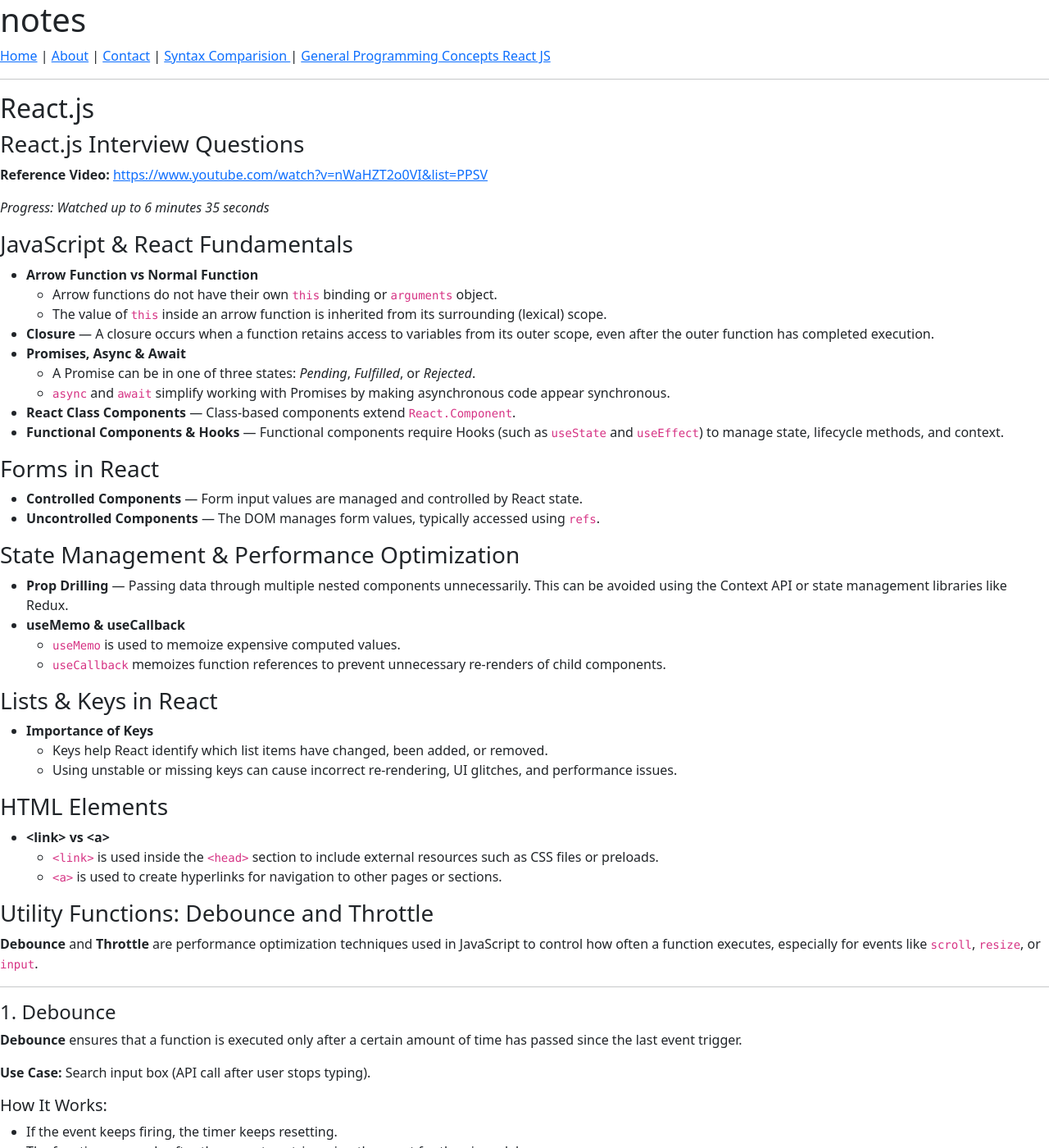
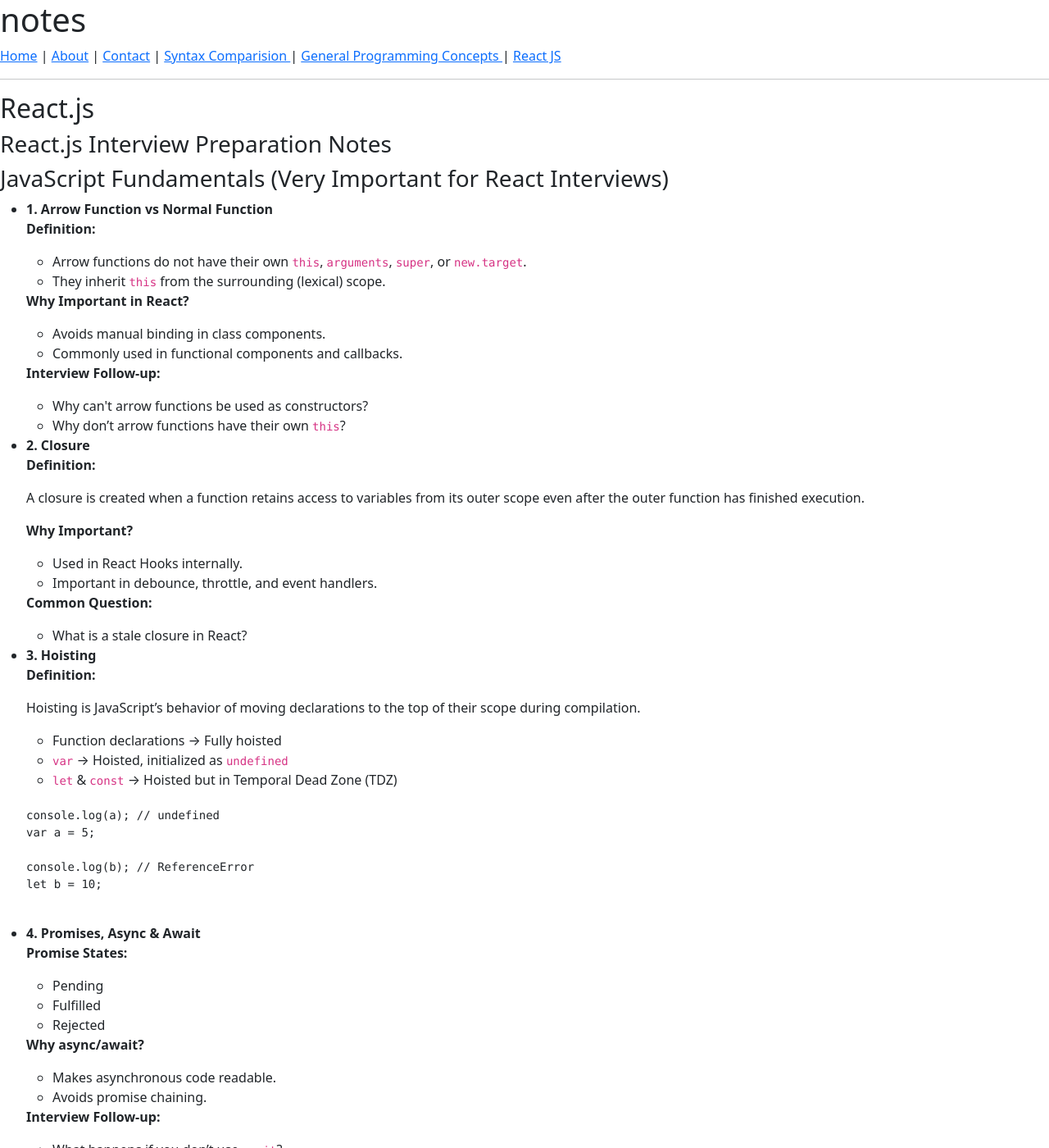
Before and after one commit to harmeet773/notes, a Jekyll site: the page built from reactjs.html, in a window 1280 px wide and 1400 px high. Shown: the whole window at 82% size. Built offline with Jekyll 4.4.1, drawn with Linux system fonts in a browser that asks for light colours; some of the changed text lies outside the part shown.

Commit message:
added more content

```diff
--- a/_layouts/default.html
+++ b/_layouts/default.html
@@ -14,7 +14,7 @@
       <a href="{{ '/about.html' | relative_url }}">About</a> |
       <a href="{{ '/contact.html' | relative_url }}">Contact</a> |
       <a href="{{ '/comparitiveStudyOfLanguages.html' | relative_url }}" > Syntax Comparision  </a> |
-      <a href="{{ '/GeneralProgrammingConcepts.html' | relative_url }}" > General Programming Concepts </a>
+      <a href="{{ '/GeneralProgrammingConcepts.html' | relative_url }}" > General Programming Concepts </a> |
       <a href="{{ '/reactjs.html' | relative_url }}" > React JS </a>
 
     </nav>
--- a/reactjs.html
+++ b/reactjs.html
@@ -5,235 +5,251 @@
 
 <h2>React.js</h2>
 
-<h3>React.js Interview Questions</h3>
+<h3>React.js Interview Preparation Notes</h3>
 
 <div>
-  <p>
-    <strong>Reference Video:</strong>
-    <a href="https://www.youtube.com/watch?v=nWaHZT2o0VI&list=PPSV" target="_blank" rel="noopener">
-      https://www.youtube.com/watch?v=nWaHZT2o0VI&list=PPSV
-    </a>
-  </p>
 
-  <p><em>Progress: Watched up to 6 minutes 35 seconds</em></p>
+  <h3>JavaScript Fundamentals (Very Important for React Interviews)</h3>
 
-  <h3>JavaScript & React Fundamentals</h3>
   <ul>
+
     <li>
-      <strong>Arrow Function vs Normal Function</strong>
+      <strong>1. Arrow Function vs Normal Function</strong>
+
+      <p><strong>Definition:</strong></p>
       <ul>
-        <li>Arrow functions do not have their own <code>this</code> binding or <code>arguments</code> object.</li>
-        <li>The value of <code>this</code> inside an arrow function is inherited from its surrounding (lexical) scope.</li>
+        <li>Arrow functions do not have their own <code>this</code>, <code>arguments</code>, <code>super</code>, or <code>new.target</code>.</li>
+        <li>They inherit <code>this</code> from the surrounding (lexical) scope.</li>
+      </ul>
+
+      <p><strong>Why Important in React?</strong></p>
+      <ul>
+        <li>Avoids manual binding in class components.</li>
+        <li>Commonly used in functional components and callbacks.</li>
+      </ul>
+
+      <p><strong>Interview Follow-up:</strong></p>
+      <ul>
+        <li>Why can't arrow functions be used as constructors?</li>
+        <li>Why don’t arrow functions have their own <code>this</code>?</li>
       </ul>
     </li>
 
     <li>
-      <strong>Closure</strong> — A closure occurs when a function retains access to variables from its outer scope, even after the outer function has completed execution.
-    </li>
+      <strong>2. Closure</strong>
 
-    <li>
-      <strong>Promises, Async & Await</strong>
+      <p><strong>Definition:</strong></p>
+      <p>A closure is created when a function retains access to variables from its outer scope even after the outer function has finished execution.</p>
+
+      <p><strong>Why Important?</strong></p>
       <ul>
-        <li>A Promise can be in one of three states: <em>Pending</em>, <em>Fulfilled</em>, or <em>Rejected</em>.</li>
-        <li><code>async</code> and <code>await</code> simplify working with Promises by making asynchronous code appear synchronous.</li>
+        <li>Used in React Hooks internally.</li>
+        <li>Important in debounce, throttle, and event handlers.</li>
+      </ul>
+
+      <p><strong>Common Question:</strong></p>
+      <ul>
+        <li>What is a stale closure in React?</li>
       </ul>
     </li>
 
     <li>
-      <strong>React Class Components</strong> — Class-based components extend <code>React.Component</code>.
+      <strong>3. Hoisting</strong>
+
+      <p><strong>Definition:</strong></p>
+      <p>Hoisting is JavaScript’s behavior of moving declarations to the top of their scope during compilation.</p>
+
+      <ul>
+        <li>Function declarations → Fully hoisted</li>
+        <li><code>var</code> → Hoisted, initialized as <code>undefined</code></li>
+        <li><code>let</code> & <code>const</code> → Hoisted but in Temporal Dead Zone (TDZ)</li>
+      </ul>
+
+      <pre><code>
+console.log(a); // undefined
+var a = 5;
+
+console.log(b); // ReferenceError
+let b = 10;
+      </code></pre>
     </li>
 
     <li>
-      <strong>Functional Components & Hooks</strong> — Functional components require Hooks (such as <code>useState</code> and <code>useEffect</code>) to manage state, lifecycle methods, and context.
+      <strong>4. Promises, Async & Await</strong>
+
+      <p><strong>Promise States:</strong></p>
+      <ul>
+        <li>Pending</li>
+        <li>Fulfilled</li>
+        <li>Rejected</li>
+      </ul>
+
+      <p><strong>Why async/await?</strong></p>
+      <ul>
+        <li>Makes asynchronous code readable.</li>
+        <li>Avoids promise chaining.</li>
+      </ul>
+
+      <p><strong>Interview Follow-up:</strong></p>
+      <ul>
+        <li>What happens if you don’t use <code>await</code>?</li>
+        <li>Difference between <code>Promise.all</code> and <code>Promise.allSettled</code>?</li>
+      </ul>
     </li>
+
   </ul>
 
-  <h3>Forms in React</h3>
+  <hr />
+
+  <h3>React Core Concepts</h3>
+
   <ul>
+
     <li>
-      <strong>Controlled Components</strong> — Form input values are managed and controlled by React state.
-    </li>
-    <li>
-      <strong>Uncontrolled Components</strong> — The DOM manages form values, typically accessed using <code>refs</code>.
-    </li>
-  </ul>
+      <strong>1. Functional vs Class Components</strong>
 
-  <h3>State Management & Performance Optimization</h3>
-  <ul>
-    <li>
-      <strong>Prop Drilling</strong> — Passing data through multiple nested components unnecessarily. This can be avoided using the Context API or state management libraries like Redux.
+      <ul>
+        <li>Class components use lifecycle methods.</li>
+        <li>Functional components use Hooks.</li>
+        <li>Modern React prefers functional components.</li>
+      </ul>
+
+      <p><strong>Important:</strong></p>
+      <p>All features of class components can be implemented using functional components — but only with Hooks.</p>
     </li>
 
     <li>
-      <strong>useMemo & useCallback</strong>
+      <strong>2. Hooks</strong>
+
       <ul>
-        <li><code>useMemo</code> is used to memoize expensive computed values.</li>
-        <li><code>useCallback</code> memoizes function references to prevent unnecessary re-renders of child components.</li>
+        <li><code>useState</code> → Manage state</li>
+        <li><code>useEffect</code> → Side effects</li>
+        <li><code>useMemo</code> → Memoize computed values</li>
+        <li><code>useCallback</code> → Memoize function references</li>
+        <li><code>useRef</code> → Access DOM or persist values</li>
+      </ul>
+
+      <p><strong>Interview Question:</strong></p>
+      <ul>
+        <li>Why can't hooks be used inside loops or conditions?</li>
+      </ul>
+    </li>
+
+    <li>
+      <strong>3. Controlled vs Uncontrolled Components</strong>
+
+      <ul>
+        <li><strong>Controlled:</strong> Form data handled by React state.</li>
+        <li><strong>Uncontrolled:</strong> Form data handled by DOM using refs.</li>
+      </ul>
+    </li>
+
+    <li>
+      <strong>4. Prop Drilling</strong>
+
+      <p>Passing data through multiple nested components unnecessarily.</p>
+
+      <p><strong>Solution:</strong> Context API or state management libraries.</p>
+    </li>
+
+    <li>
+      <strong>5. Context API</strong>
+
+      <p><strong>Definition:</strong></p>
+      <p>Context API allows sharing global data across components without prop drilling.</p>
+
+      <p><strong>When to Use:</strong></p>
+      <ul>
+        <li>Theme (dark/light mode)</li>
+        <li>User authentication</li>
+        <li>Language preference</li>
+        <li>Small to medium global state</li>
+      </ul>
+
+      <p><strong>How to Use:</strong></p>
+
+      <p><strong>Step 1: Create Context</strong></p>
+      <pre><code>
+import { createContext } from "react";
+export const ThemeContext = createContext();
+      </code></pre>
+
+      <p><strong>Step 2: Provide Context</strong></p>
+      <pre><code>
+function App() {
+  const [theme, setTheme] = useState("light");
+
+  return (
+    &lt;ThemeContext.Provider value={{ theme, setTheme }}&gt;
+      &lt;Home /&gt;
+    &lt;/ThemeContext.Provider&gt;
+  );
+}
+      </code></pre>
+
+      <p><strong>Step 3: Consume Context</strong></p>
+      <pre><code>
+function Home() {
+  const { theme, setTheme } = useContext(ThemeContext);
+
+  return (
+    &lt;div&gt;
+      &lt;h1&gt;Theme: {theme}&lt;/h1&gt;
+      &lt;button onClick={() => setTheme("dark")}&gt;
+        Change Theme
+      &lt;/button&gt;
+    &lt;/div&gt;
+  );
+}
+      </code></pre>
+
+      <p><strong>Performance Note:</strong></p>
+      <ul>
+        <li>All consumers re-render when context value changes.</li>
+        <li>Not ideal for very frequent updates.</li>
+      </ul>
+
+      <p><strong>Interview Question:</strong></p>
+      <ul>
+        <li>Can Context API replace Redux?</li>
+      </ul>
+    </li>
+
+    <li>
+      <strong>6. Keys in React</strong>
+
+      <ul>
+        <li>Helps React identify changed elements.</li>
+        <li>Should be stable and unique.</li>
+        <li>Avoid using array index as key (unless list is static).</li>
+      </ul>
+    </li>
+
+  </ul>
+
+  <hr />
+
+  <h3>Performance Optimization</h3>
+
+  <ul>
+    <li><strong>useMemo</strong> → Memoizes expensive values.</li>
+    <li><strong>useCallback</strong> → Prevents unnecessary re-renders.</li>
+    <li><strong>Debounce</strong> → Executes after inactivity.</li>
+    <li><strong>Throttle</strong> → Executes at fixed intervals.</li>
+  </ul>
+
+  <hr />
+
+  <h3>HTML & Web Basics</h3>
+
+  <ul>
+    <li>
+      <strong>&lt;link&gt; vs &lt;a&gt;</strong>
+      <ul>
+        <li><code>&lt;link&gt;</code> → Used inside head for resources (CSS).</li>
+        <li><code>&lt;a&gt;</code> → Used for navigation.</li>
       </ul>
     </li>
   </ul>
 
-  <h3>Lists & Keys in React</h3>
-  <ul>
-    <li>
-      <strong>Importance of Keys</strong>
-      <ul>
-        <li>Keys help React identify which list items have changed, been added, or removed.</li>
-        <li>Using unstable or missing keys can cause incorrect re-rendering, UI glitches, and performance issues.</li>
-      </ul>
-    </li>
-  </ul>
-
-  <h3>HTML Elements</h3>
-  <ul>
-    <li>
-      <strong>&lt;link&gt; vs &lt;a&gt;</strong>
-      <ul>
-        <li><code>&lt;link&gt;</code> is used inside the <code>&lt;head&gt;</code> section to include external resources such as CSS files or preloads.</li>
-        <li><code>&lt;a&gt;</code> is used to create hyperlinks for navigation to other pages or sections.</li>
-      </ul>
-    </li>
-  </ul>
-
-
-  <h3>Utility Functions: Debounce and Throttle</h3>
-
-<p>
-  <strong>Debounce</strong> and <strong>Throttle</strong> are performance optimization techniques
-  used in JavaScript to control how often a function executes, especially for events
-  like <code>scroll</code>, <code>resize</code>, or <code>input</code>.
-</p>
-
-<hr />
-
-<h4>1. Debounce</h4>
-
-<p>
-  <strong>Debounce</strong> ensures that a function is executed only after a certain
-  amount of time has passed since the last event trigger.
-</p>
-
-<p><strong>Use Case:</strong> Search input box (API call after user stops typing).</p>
-
-<h5>How It Works:</h5>
-<ul>
-  <li>If the event keeps firing, the timer keeps resetting.</li>
-  <li>The function runs only after the user stops triggering the event for the given delay.</li>
-</ul>
-
-<h5>Debounce Implementation:</h5>
-
-<pre><code class="language-javascript">
-// Basic debounce implementation
-function debounce(fn, delay) {
-  let timer;
-
-  return function (...args) {
-    const context = this;
-
-    clearTimeout(timer); // Reset previous timer
-
-    timer = setTimeout(() => {
-      fn.apply(context, args);
-    }, delay);
-  };
-}
-
-// Example usage:
-const handleInput = debounce((event) => {
-  console.log("User typed:", event.target.value);
-}, 300);
-
-document.getElementById("search").addEventListener("input", handleInput);
-</code></pre>
-
-<p>
-  ✅ The function executes only after 300ms of no typing.
-</p>
-
-<hr />
-
-<h4>2. Throttle</h4>
-
-<p>
-  <strong>Throttle</strong> ensures that a function executes at most once in a specified
-  time interval, no matter how many times the event fires.
-</p>
-
-<p><strong>Use Case:</strong> Window scroll event (limit execution frequency).</p>
-
-<h5>How It Works:</h5>
-<ul>
-  <li>The first event executes immediately.</li>
-  <li>Further calls within the delay period are ignored.</li>
-  <li>After delay passes, it can execute again.</li>
-</ul>
-
-<h5>Throttle Implementation:</h5>
-
-<pre><code class="language-javascript">
-// Basic throttle implementation
-function throttle(fn, delay) {
-  let lastCall = 0;
-
-  return function (...args) {
-    const now = Date.now();
-
-    if (now - lastCall >= delay) {
-      lastCall = now;
-      fn.apply(this, args);
-    }
-  };
-}
-
-// Example usage:
-const handleScroll = throttle(() => {
-  console.log("Scroll event triggered");
-}, 500);
-
-window.addEventListener("scroll", handleScroll);
-</code></pre>
-
-<p>
-  ✅ The function executes at most once every 500ms.
-</p>
-
-<hr />
-
-<h4>Key Differences</h4>
-
-<table border="1" cellpadding="8" cellspacing="0">
-  <thead>
-    <tr>
-      <th>Feature</th>
-      <th>Debounce</th>
-      <th>Throttle</th>
-    </tr>
-  </thead>
-  <tbody>
-    <tr>
-      <td>Execution Timing</td>
-      <td>After user stops triggering event</td>
-      <td>At regular intervals</td>
-    </tr>
-    <tr>
-      <td>Best For</td>
-      <td>Search inputs, auto-save</td>
-      <td>Scroll, resize, mouse move</td>
-    </tr>
-    <tr>
-      <td>Frequency Control</td>
-      <td>Waits for inactivity</td>
-      <td>Limits execution rate</td>
-    </tr>
-  </tbody>
-</table>
-
-<hr />
-
-<h4>Simple Analogy</h4>
-<ul>
-  <li><strong>Debounce:</strong> Wait until you stop talking before I respond.</li>
-  <li><strong>Throttle:</strong> I will respond at most once every 5 seconds while you talk.</li>
-</ul>
 </div>
```
